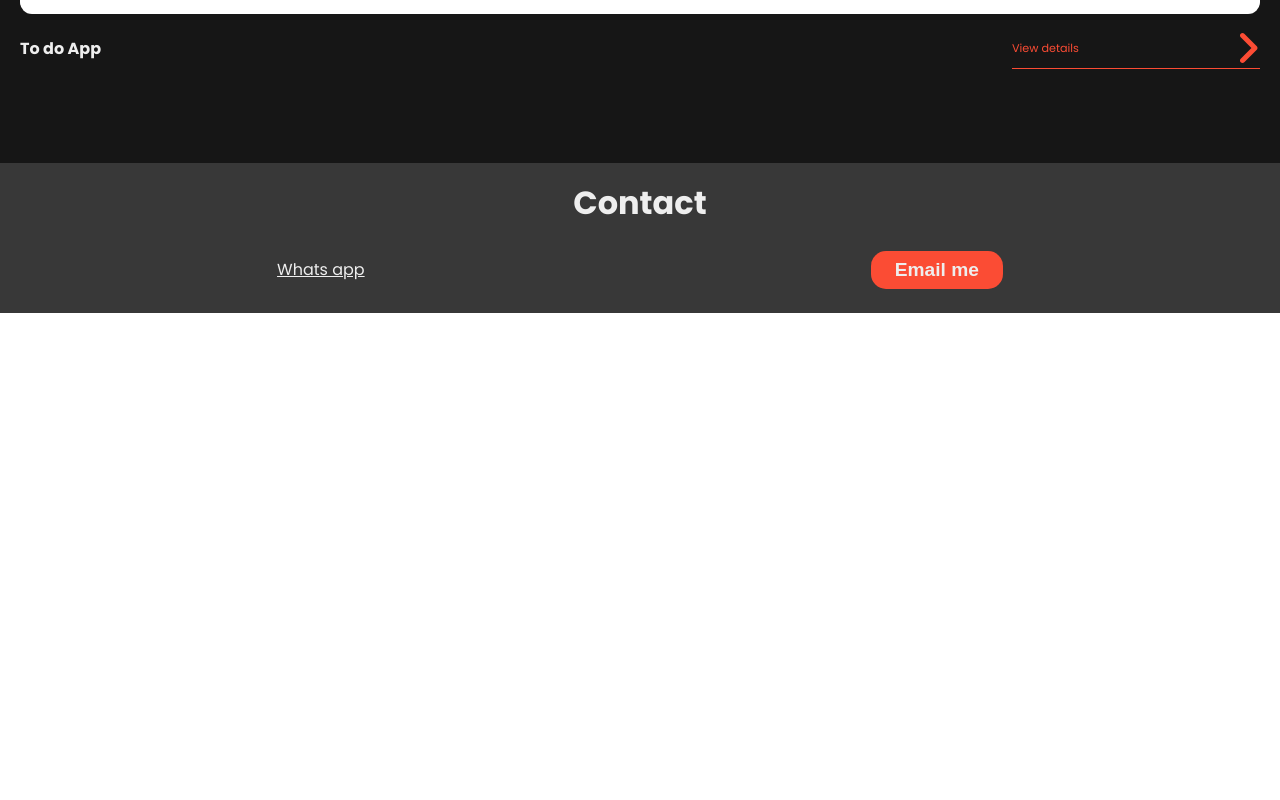
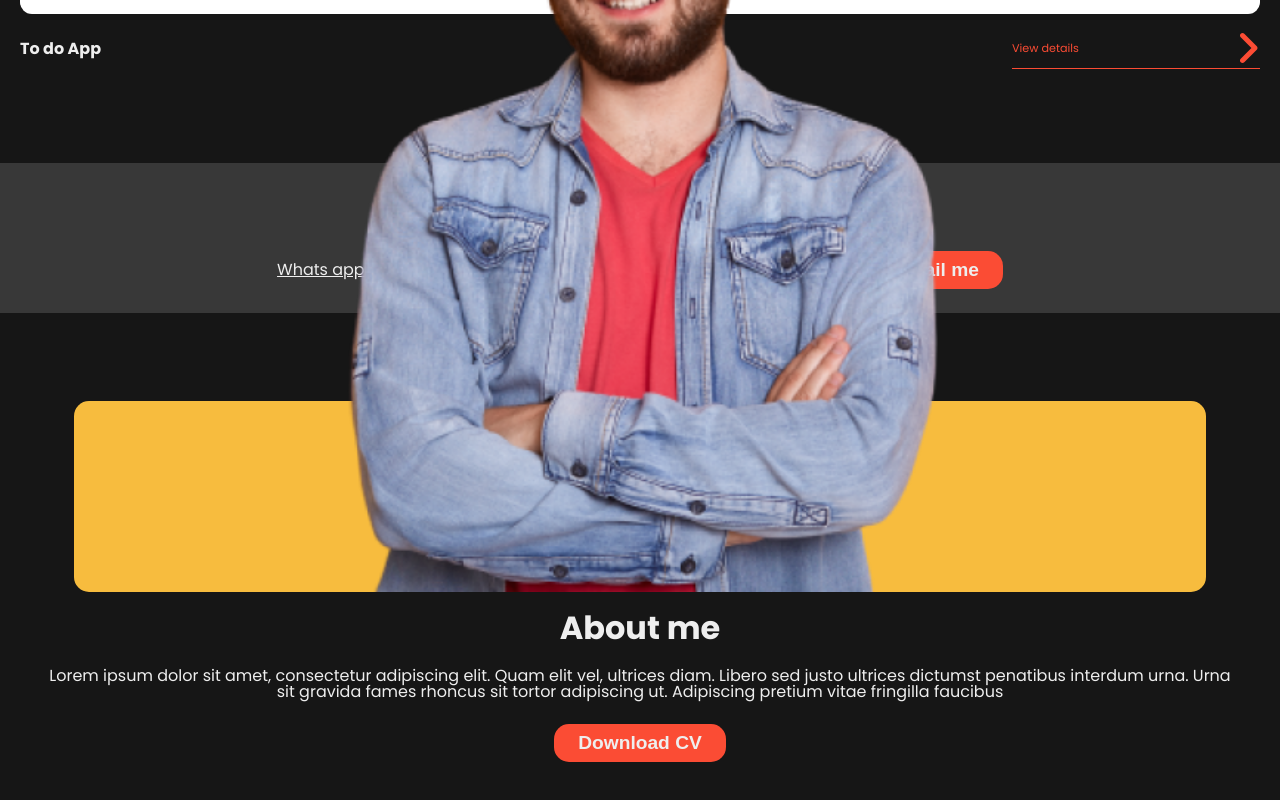
Before and after one commit to Dedenno17/website-protofolio-pribadi, a React (Create React App) app: page / in a window 1280 px wide. Shown: the part 2028-2828 px from the top of the page. Before the commit the page ends 2341 px from the top, so only its background shows below. Built offline with nearby package versions, Linux system fonts and the light colour scheme.

Commit message:
memberikan style untuk about component

```diff
--- a/src/App.js
+++ b/src/App.js
@@ -1,4 +1,5 @@
 import { useState } from "react";
+import About from "./Components/About/About";
 
 import Contact from "./Components/Contact/Contact";
 import Header from "./Components/Header/Header";
@@ -20,6 +21,7 @@ function App() {
         <Hero />
         <Projects />
         <Contact />
+        <About />
       </main>
       <NavLink onOpen={isHamMenuOpen} />
     </div>
--- /dev/null
+++ b/src/Components/About/About.jsx
@@ -0,0 +1,25 @@
+import Button from "../UI/Button";
+import profile from "../../images/profile.png";
+import styles from "../../styles/About.module.css";
+
+const About = () => {
+  return (
+    <div className={styles.about}>
+      <div>
+        <h2>About me</h2>
+        <p>
+          Lorem ipsum dolor sit amet, consectetur adipiscing elit. Quam elit
+          vel, ultrices diam. Libero sed justo ultrices dictumst penatibus
+          interdum urna. Urna sit gravida fames rhoncus sit tortor adipiscing
+          ut. Adipiscing pretium vitae fringilla faucibus{" "}
+        </p>
+        <Button type="button">Download CV</Button>
+      </div>
+      <div>
+        <img src={profile} alt="profile" />
+      </div>
+    </div>
+  );
+};
+
+export default About;
--- /dev/null
+++ b/src/styles/About.module.css
@@ -0,0 +1,50 @@
+.about {
+  width: 100%;
+  display: flex;
+  flex-direction: column-reverse;
+  padding: 24px;
+}
+
+.about > div:first-child {
+  width: 100%;
+  padding: 20px;
+  text-align: center;
+}
+
+.about > div:first-child h2 {
+  font-size: 2rem;
+  color: #eee;
+  font-weight: 600;
+  margin-bottom: 24px;
+}
+
+.about > div:first-child p {
+  color: #eee;
+  margin-bottom: 24px;
+}
+
+.about > div:last-child {
+  width: 100%;
+  height: 255px;
+  position: relative;
+}
+
+.about > div:last-child::after {
+  content: "";
+  position: absolute;
+  background-color: #f7bc3e;
+  bottom: 0;
+  top: 25%;
+  left: 50px;
+  right: 50px;
+  border-radius: 15px;
+}
+
+.about > div:last-child img {
+  position: absolute;
+  z-index: 99;
+  bottom: 0;
+  left: 50%;
+  width: 50%;
+  transform: translateX(-50%);
+}
```
